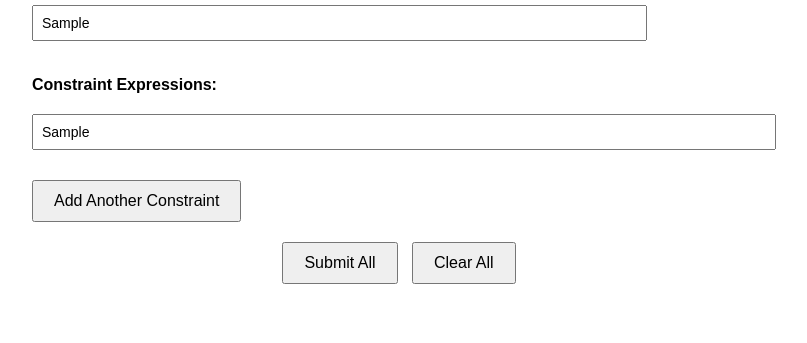
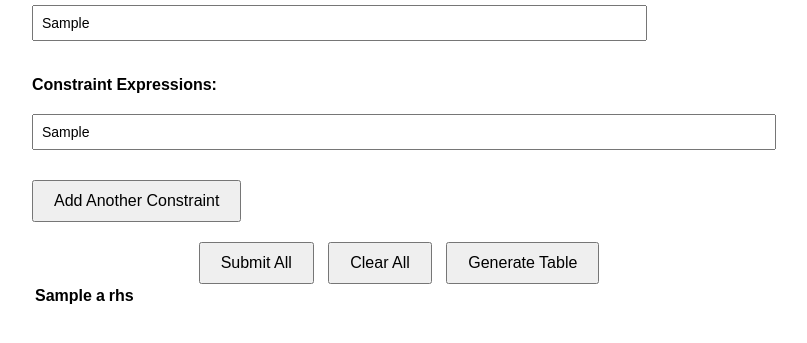
Before and after one commit to Mirkoniks/Simplex-Algorithm-Course-Rroject, a plain HTML site: page index.html in a window 1280 px wide. Both pictures are taken after typing "Sample", "Sample" into the empty fields and a click on the button "Submit All". Shown: the part 101-444 px from the top of the page, without its empty margins (236-1043 px from the left). Drawn offline with Linux system fonts and the light colour scheme.

Commit message:
Make table

```diff
--- a/index.html
+++ b/index.html
@@ -104,6 +104,13 @@
     <div id="actionButtons">
         <button type="button" id="submitAll">Submit All</button>
         <button type="button" id="clearAll">Clear All</button>
+        <button type="button" id="generateTable">Generate Table</button>
+    </div>
+
+    <div class="form-container">
+        <table id="simplexTable" class="simplex-table">
+
+        </table>
     </div>
 
     <script>
@@ -123,7 +130,8 @@
                     const variable = match[2];
                     terms[variable] = coefficient;
                 }
-                expressionList.push([terms, rhsValue]);
+                terms["rhs"] = rhsValue;
+                expressionList.push(terms);
             });
         }
 
@@ -155,6 +163,8 @@
             }
         }
 
+
+
         document.getElementById('submitAll').addEventListener('click', function() {
             targetExpressionParsed = [];
             constraintExpressionsParsed = [];
@@ -170,7 +180,9 @@
             console.log("Parsed Target Expression:", targetExpressionParsed);
             console.log("Parsed Constraints:", constraintExpressionsParsed);
 
-            alert("Expressions submitted! Check the console for parsed data.");
+            // alert("Expressions submitted! Check the console for parsed data.");
+
+            createTableBody();
         });
 
         document.getElementById('clearAll').addEventListener('click', function() {
@@ -187,6 +199,70 @@
             console.log("Cleared all data.");
         });
 
+        function createTableBody()
+        {
+            const tbody = document.querySelector('#simplexTable');
+
+            tbody.innerHTML = ""
+
+            let headerRow = document.createElement('tr');
+
+            let letters = ['a', 'b', 'c', 'd', 'e', 'f', 'g', 'h', 'i', 'j', 'k', 'l', 'm', 'n', 'o', 'p', 'q', 'r', 's', 't', 'u', 'v', 'w', 'x', 'y', 'z'];
+
+            const keys = Object.keys(targetExpressionParsed[0]);
+            const count = Object.keys(targetExpressionParsed[0]).length;
+
+        for (let i = 0; i < keys.length; i++) {
+            const key = keys[i];
+            const value = targetExpressionParsed[0][key];
+
+
+            const th = document.createElement('th');
+            th.innerHTML = key;
+            letters = letters.filter(letter => letter !== key)
+            headerRow.appendChild(th);
+
+            if(keys[i + 1] === "rhs")
+            {
+
+                for (let j = 0; j < count - 1; j++)
+                {
+                    const th = document.createElement('th');
+                    let addLetter = letters[0];
+                    console.log(addLetter);
+                    th.innerHTML = addLetter;
+                    letters = letters.filter(letter => letter !== addLetter)
+                    headerRow.appendChild(th);
+                }
+            }
+
+        }
+
+            // for (let key in targetExpressionParsed[0])
+            // {
+            //     if(key === "rhs")
+            //     {
+            //         break;
+            //     }
+
+            //     const th = document.createElement('th');
+
+
+            //     headerRow.appendChild(th);
+            // }
+
+            tbody.appendChild(headerRow);
+
+            console.log(letters);
+        }
+
+
+        document.getElementById('generateTable').addEventListener('click', function() {
+
+            createTableBody();
+            console.log("Cleared all data.");
+        });
+
         toggleRemoveButtons();
     </script>
 
```
